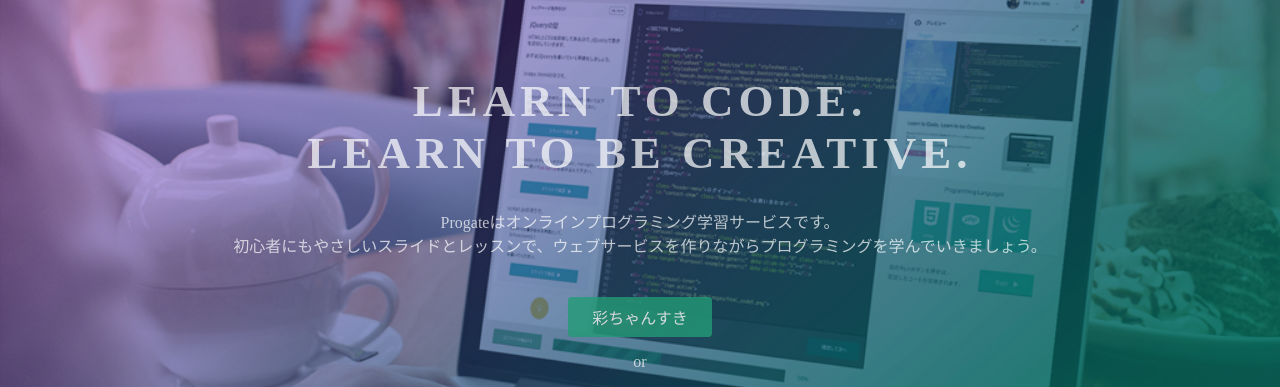
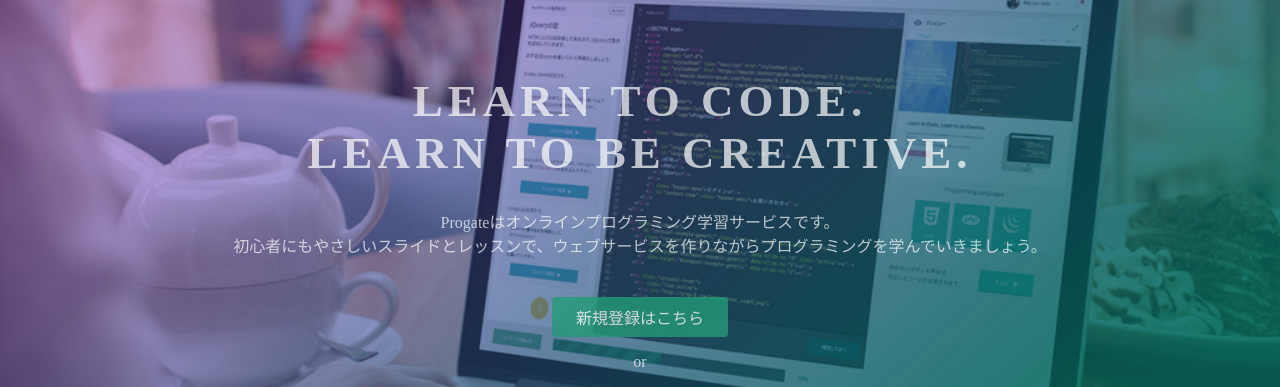
Before and after one commit to mmmdccx/mmmdccx.github.io, a plain HTML site: page index.html in a window 1280 px wide. Shown: the part 135-522 px from the top of the page. Drawn offline with Linux system fonts and the light colour scheme.

Commit message:
Update index.html

```diff
--- a/index.html
+++ b/index.html
@@ -26,7 +26,7 @@
       <h1>LEARN TO CODE.<br>LEARN TO BE CREATIVE.</h1>
       <p>Progateはオンラインプログラミング学習サービスです。<br>初心者にもやさしいスライドとレッスンで、ウェブサービスを作りながらプログラミングを学んでいきましょう。</p>
       <div class="btn-wrapper">
-        <a href="#" class="btn signup">彩ちゃんすき</a>
+        <a href="#" class="btn signup">新規登録はこちら</a>
         <p>or</p>
         <a href="#" class="btn facebook"><span class="fa fa-facebook"></span>Facebookで登録</a>
         <a href="#" class="btn twitter"><span class="fa fa-twitter"></span>Twitterで登録</a>
```
